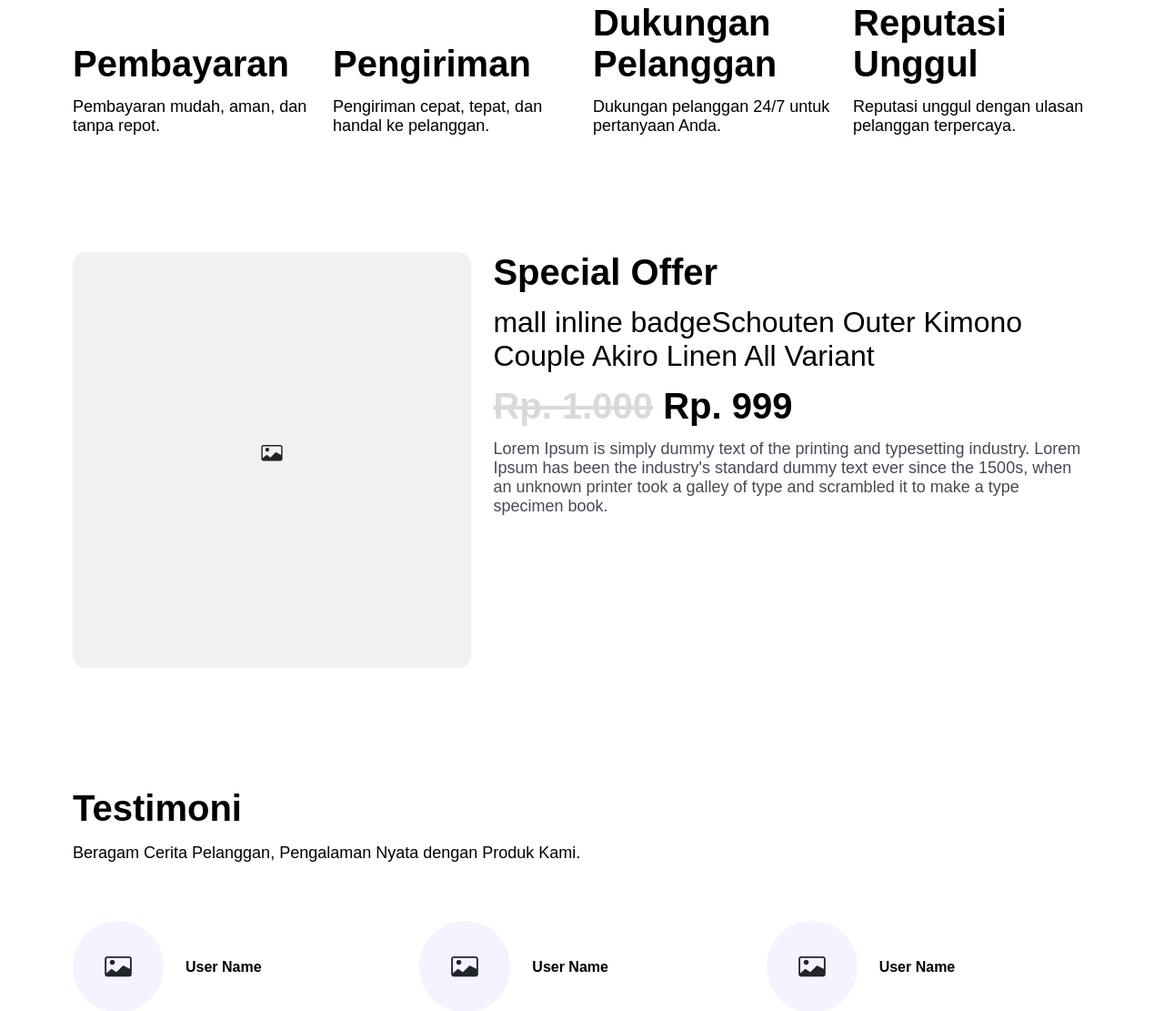
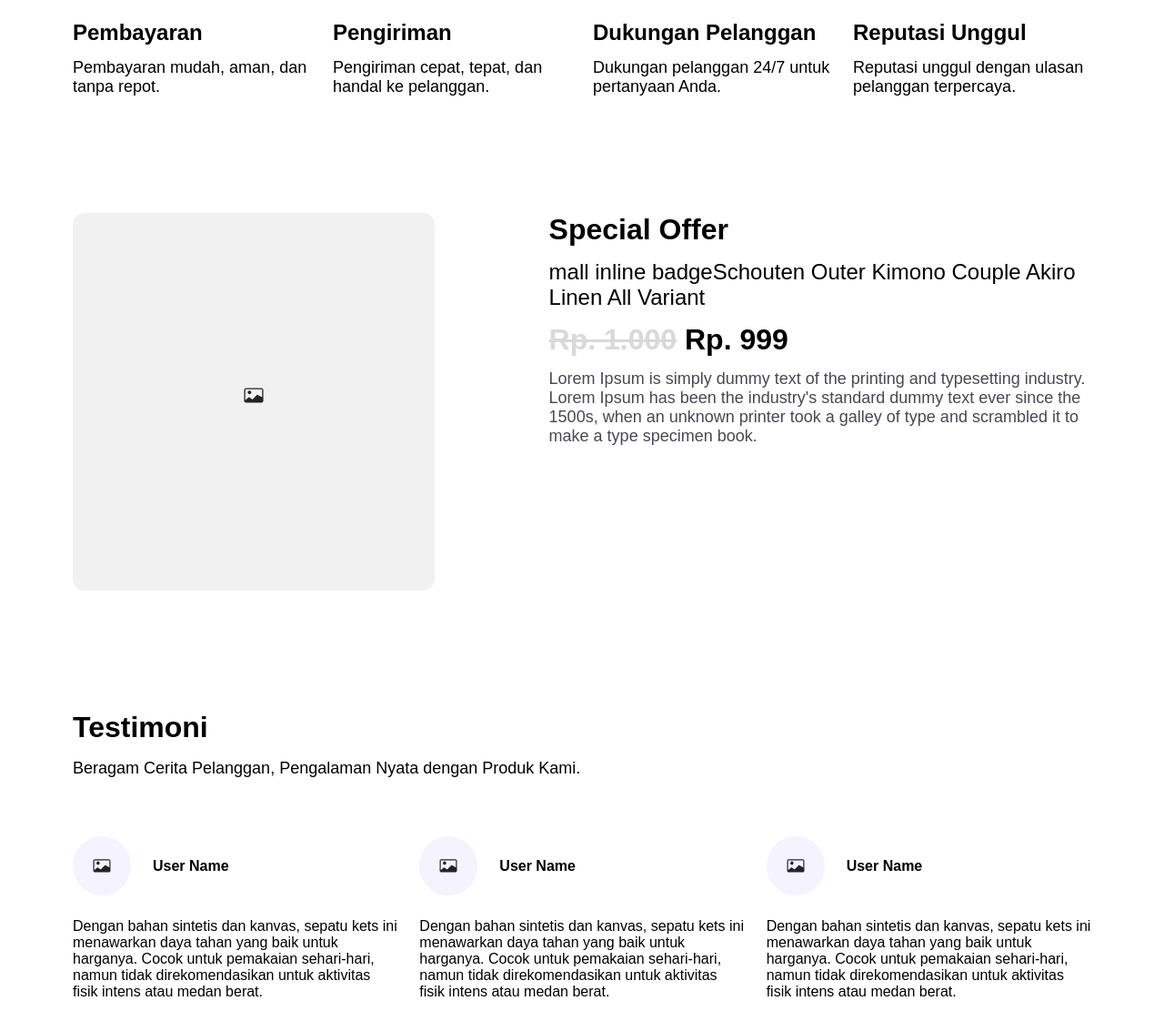
Before and after one commit to kode-desain/gayarupa, a plain HTML site: page index.html in a window 1280 px wide. Shown: the part 1242-2353 px from the top of the page at 91% size. Drawn offline with Linux system fonts and the light colour scheme.

Commit message:
update 25-feb-2024

```diff
--- a/scss/_base.scss
+++ b/scss/_base.scss
@@ -56,7 +56,7 @@ margin-bottom: variables.$s-64;
 
 &-title {
     h3 {
-    font-size: variables.$h3;
+    font-size: variables.$h4;
     margin-bottom: variables.$s-16;
     }
 }
--- a/scss/_breakpoints.scss
+++ b/scss/_breakpoints.scss
@@ -82,6 +82,11 @@ $breakpoints: (
         display: flex;
         flex-direction: row;
         gap: variables.$s-24;
+        .label {
+          h3 {
+            font-size: variables.$h5;
+          }
+        }
 
         img {
           width: 32%;
@@ -111,6 +116,13 @@ $breakpoints: (
 
 .testimonial .flex-container {
   flex-wrap: wrap;
+  .testimonial-card {
+    .user-detail {
+      img {
+        width: 64px;
+    }
+    }
+  }
 }
 
 @include sm {
@@ -157,9 +169,20 @@ $breakpoints: (
           img {
             width: 100%;
           }
+
+          .label {
+            h3 {
+              font-size: variables.$h5;
+              margin-bottom: variables.$s-14;
+            }
+          }
         }
       }
     }
+  }
+
+  .special-offer {
+    gap: 126px;
   }
 
   .testimonial .flex-container {
@@ -170,7 +193,7 @@ $breakpoints: (
     .column-wrapper {
       flex-direction: row;
       .cc-logo {
-        width: 100%;
+        width: 24%;
       }
       .footer-link {
         flex-direction: row;
--- a/scss/_offer.scss
+++ b/scss/_offer.scss
@@ -1,5 +1,5 @@
 .special-offer {
-  gap: 126px; // Menggunakan variabel untuk gap
+  gap: 126px;
   .special-offer-left {
     width: 100%;
   }
@@ -9,15 +9,15 @@
         margin-bottom: variables.$s-14;
       }
       h4 {
-        font-size: variables.$h3;
+        font-size: variables.$h4;
         font-weight: variables.$semi-bold;
       }
       h5 {
-        font-size: variables.$h4;
+        font-size: variables.$h5;
         font-weight: variables.$medium;
       }
       .price {
-        font-size: variables.$h3;
+        font-size: variables.$h4;
         font-weight: variables.$semi-bold;
         .pd-slashprice {
           color: #d9d9d9;
```
Also changed, not shown: css/style.css, 1 other file.
